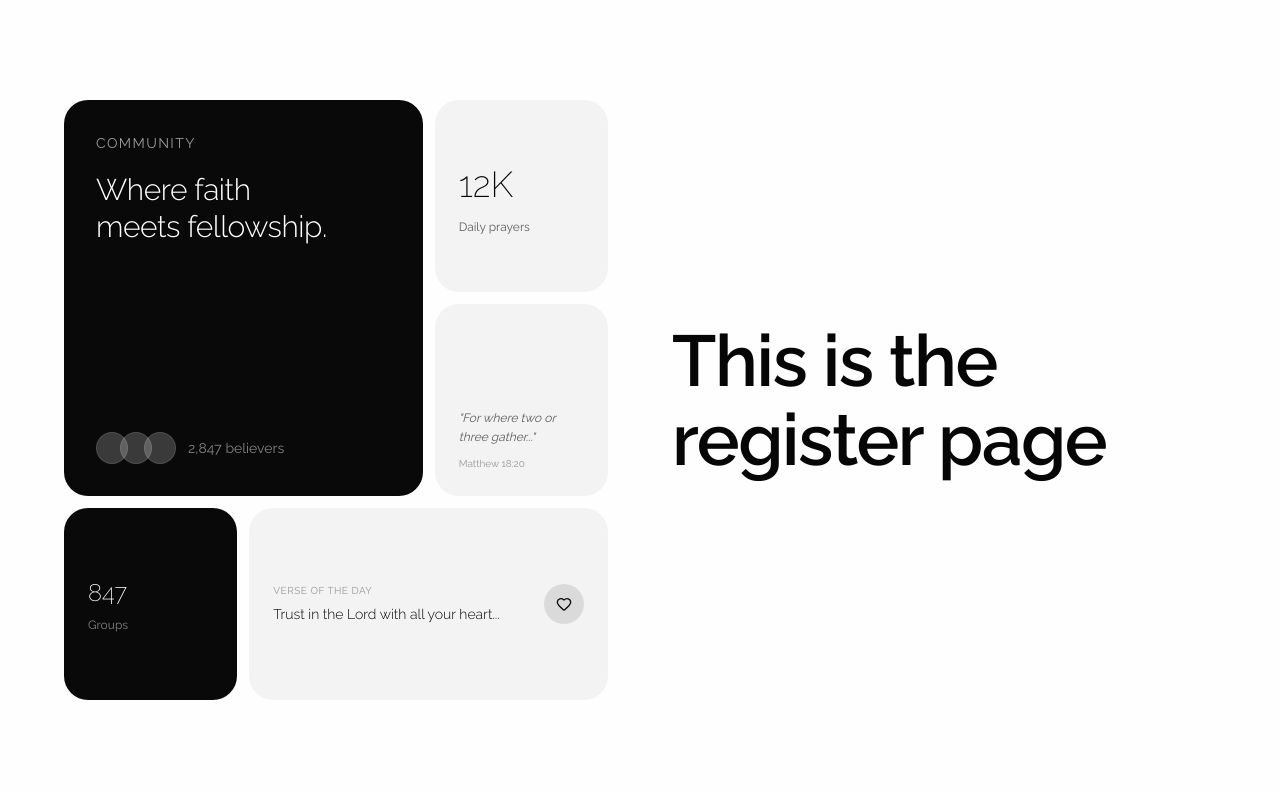
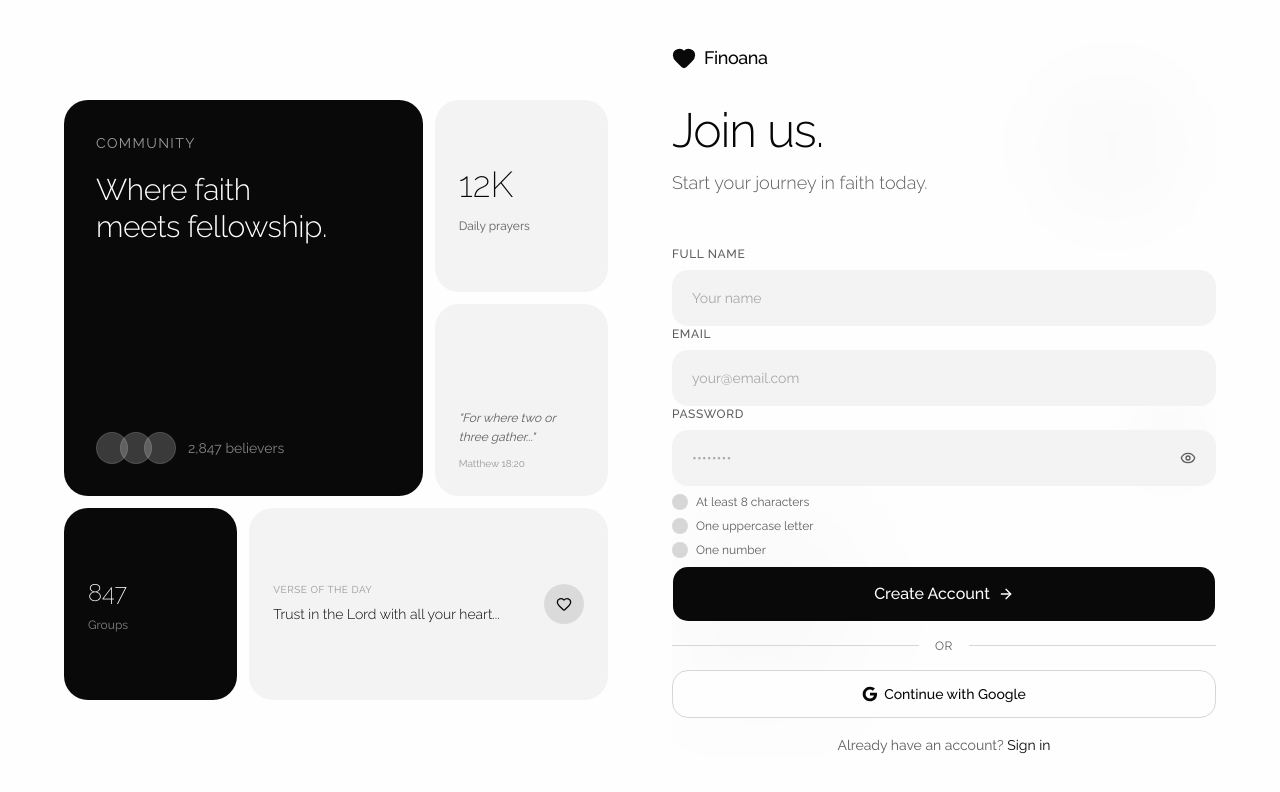
Before and after one commit to Finoana-App/finoana-app, a Next.js app in the folder apps/web/: page /register in a window 1280 px wide. Shown: the top 792 px of the page. Built offline with nearby package versions, Linux system fonts and the light colour scheme.

Commit message:
feat(ui): implement complete register page UI with form validation

```diff
--- a/apps/web/app/(auth)/register/page.tsx
+++ b/apps/web/app/(auth)/register/page.tsx
@@ -1,7 +1,178 @@
+'use client';
+
+import { motion } from 'motion/react';
+
+import { Label } from '@workspace/ui/components/label';
+import { Input } from '@workspace/ui/components/input';
+
+import { Divider, OAuth, RightSideWrapper } from '@/components/auth';
+import { useState } from 'react';
+import { ArrowRight, Check, Eye, EyeOff } from 'lucide-react';
+import { Button } from '@workspace/ui/components/button';
+import Link from 'next/link';
+
 export default function Register() {
+  const [showPassword, setShowPassword] = useState(false);
+  const [name, setName] = useState('');
+  const [email, setEmail] = useState('');
+  const [password, setPassword] = useState('');
+  const [focused, setFocused] = useState<string | null>(null);
+
+  const getPasswordStrength = (pass: string) => {
+    let strength = 0;
+    if (pass.length >= 8) strength++;
+    if (/[a-z]/.test(pass) && /[A-Z]/.test(pass)) strength++;
+    if (/\d/.test(pass)) strength++;
+    if (/[^a-zA-Z0-9]/.test(pass)) strength++;
+    return strength;
+  };
+
+  const passwordStrength = getPasswordStrength(password);
+
+  const strengthConfig = [
+    { label: '', color: 'bg-border' },
+    { label: 'Weak', color: 'bg-muted-foreground/30' },
+    { label: 'Fair', color: 'bg-muted-foreground/50' },
+    { label: 'Good', color: 'bg-muted-foreground/70' },
+    { label: 'Strong', color: 'bg-primary' },
+  ];
+
+  const inputVariants = {
+    focused: { scale: 1.02, transition: { duration: 0.2 } },
+    unfocused: { scale: 1, transition: { duration: 0.2 } },
+  };
+
   return (
-    <section className="flex h-screen w-full items-center justify-center">
-      <h1>This is the register page</h1>
-    </section>
+    <RightSideWrapper title="Join us." subtitle="Start your journey in faith today.">
+      <form action="">
+        <motion.div
+          className="space-y-2"
+          variants={inputVariants}
+          animate={focused === 'name' ? 'focused' : 'unfocused'}
+        >
+          <Label htmlFor="name" className="text-muted-foreground text-xs tracking-wider uppercase">
+            Full Name
+          </Label>
+          <Input
+            id="name"
+            type="text"
+            placeholder="Your name"
+            value={name}
+            onChange={(e) => setName(e.target.value)}
+            onFocus={() => setFocused('name')}
+            onBlur={() => setFocused(null)}
+            className="bg-secondary placeholder:text-muted-foreground/50 focus-visible:ring-primary/20 h-14 rounded-2xl border-0 px-5 text-base transition-all focus-visible:ring-1"
+          />
+        </motion.div>
+        <motion.div
+          className="space-y-2"
+          variants={inputVariants}
+          animate={focused === 'email' ? 'focused' : 'unfocused'}
+        >
+          <Label htmlFor="email" className="text-muted-foreground text-xs tracking-wider uppercase">
+            Email
+          </Label>
+          <Input
+            id="email"
+            type="email"
+            placeholder="your@email.com"
+            value={email}
+            onChange={(e) => setEmail(e.target.value)}
+            onFocus={() => setFocused('email')}
+            onBlur={() => setFocused(null)}
+            className="bg-secondary placeholder:text-muted-foreground/50 focus-visible:ring-primary/20 h-14 rounded-2xl border-0 px-5 text-base transition-all focus-visible:ring-1"
+          />
+        </motion.div>
+        <motion.div
+          className="space-y-2"
+          variants={inputVariants}
+          animate={focused === 'password' ? 'focused' : 'unfocused'}
+        >
+          <Label htmlFor="password" className="text-muted-foreground text-xs tracking-wider uppercase">
+            Password
+          </Label>
+          <div className="relative">
+            <Input
+              id="password"
+              type={showPassword ? 'text' : 'password'}
+              placeholder="••••••••"
+              value={password}
+              onChange={(e) => setPassword(e.target.value)}
+              onFocus={() => setFocused('password')}
+              onBlur={() => setFocused(null)}
+              className="bg-secondary placeholder:text-muted-foreground/50 focus-visible:ring-primary/20 h-14 rounded-2xl border-0 px-5 pr-14 text-base transition-all focus-visible:ring-1"
+            />
+            <button
+              type="button"
+              onClick={() => setShowPassword(!showPassword)}
+              className="text-muted-foreground hover:text-foreground absolute top-1/2 right-5 -translate-y-1/2 transition-colors"
+            >
+              {showPassword ? <EyeOff className="h-4 w-4" /> : <Eye className="h-4 w-4" />}
+            </button>
+          </div>
+          {password && (
+            <motion.div initial={{ opacity: 0, y: -10 }} animate={{ opacity: 1, y: 0 }} className="space-y-2 pt-2">
+              <div className="flex gap-1">
+                {[1, 2, 3, 4].map((level) => (
+                  <motion.div
+                    key={level}
+                    initial={{ scaleX: 0 }}
+                    animate={{ scaleX: 1 }}
+                    transition={{ delay: level * 0.1 }}
+                    className={`h-1 flex-1 rounded-full transition-colors ${
+                      passwordStrength >= level ? strengthConfig[passwordStrength]?.color : 'bg-border'
+                    }`}
+                  />
+                ))}
+              </div>
+              <p className="text-muted-foreground text-xs">{strengthConfig[passwordStrength]?.label}</p>
+            </motion.div>
+          )}
+        </motion.div>
+        <div className="space-y-2 py-2">
+          {[
+            { met: password.length >= 8, text: 'At least 8 characters' },
+            { met: /[A-Z]/.test(password), text: 'One uppercase letter' },
+            { met: /\d/.test(password), text: 'One number' },
+          ].map((req, index) => (
+            <motion.div
+              key={index}
+              initial={{ opacity: 0, x: -10 }}
+              animate={{ opacity: 1, x: 0 }}
+              transition={{ delay: 0.1 * index }}
+              className="flex items-center gap-2"
+            >
+              <div
+                className={`flex h-4 w-4 items-center justify-center rounded-full transition-colors ${
+                  req.met ? 'bg-primary' : 'bg-border'
+                }`}
+              >
+                {req.met && <Check className="text-primary-foreground h-2.5 w-2.5" />}
+              </div>
+              <span className={`text-xs transition-colors ${req.met ? 'text-foreground' : 'text-muted-foreground'}`}>
+                {req.text}
+              </span>
+            </motion.div>
+          ))}
+        </div>
+        <motion.div whileHover={{ scale: 1.02 }} whileTap={{ scale: 0.98 }}>
+          <Button
+            type="submit"
+            className="group bg-primary hover:bg-primary/90 h-14 w-full gap-2 rounded-2xl text-base font-medium transition-all"
+          >
+            Create Account
+            <ArrowRight className="h-4 w-4 transition-transform group-hover:translate-x-1" />
+          </Button>
+        </motion.div>
+        <Divider />
+        <OAuth />
+        <p className="text-muted-foreground pt-4 text-center text-sm">
+          Already have an account?{' '}
+          <Link href="/login" className="text-foreground underline-offset-4 hover:underline">
+            Sign in
+          </Link>
+        </p>
+      </form>
+    </RightSideWrapper>
   );
 }
--- a/apps/web/components/auth/index.ts
+++ b/apps/web/components/auth/index.ts
@@ -1,4 +1,4 @@
 export * from './left-side';
 export * from './right-side-wrapper';
 export * from './oauth';
-export * from './divider'
+export * from './divider';
--- a/apps/web/components/providers.tsx
+++ b/apps/web/components/providers.tsx
@@ -7,7 +7,7 @@ export function Providers({ children }: { children: React.ReactNode }) {
   return (
     <NextThemesProvider
       attribute="class"
-      defaultTheme="system"
+      defaultTheme="light"
       enableSystem
       disableTransitionOnChange
       enableColorScheme
```
